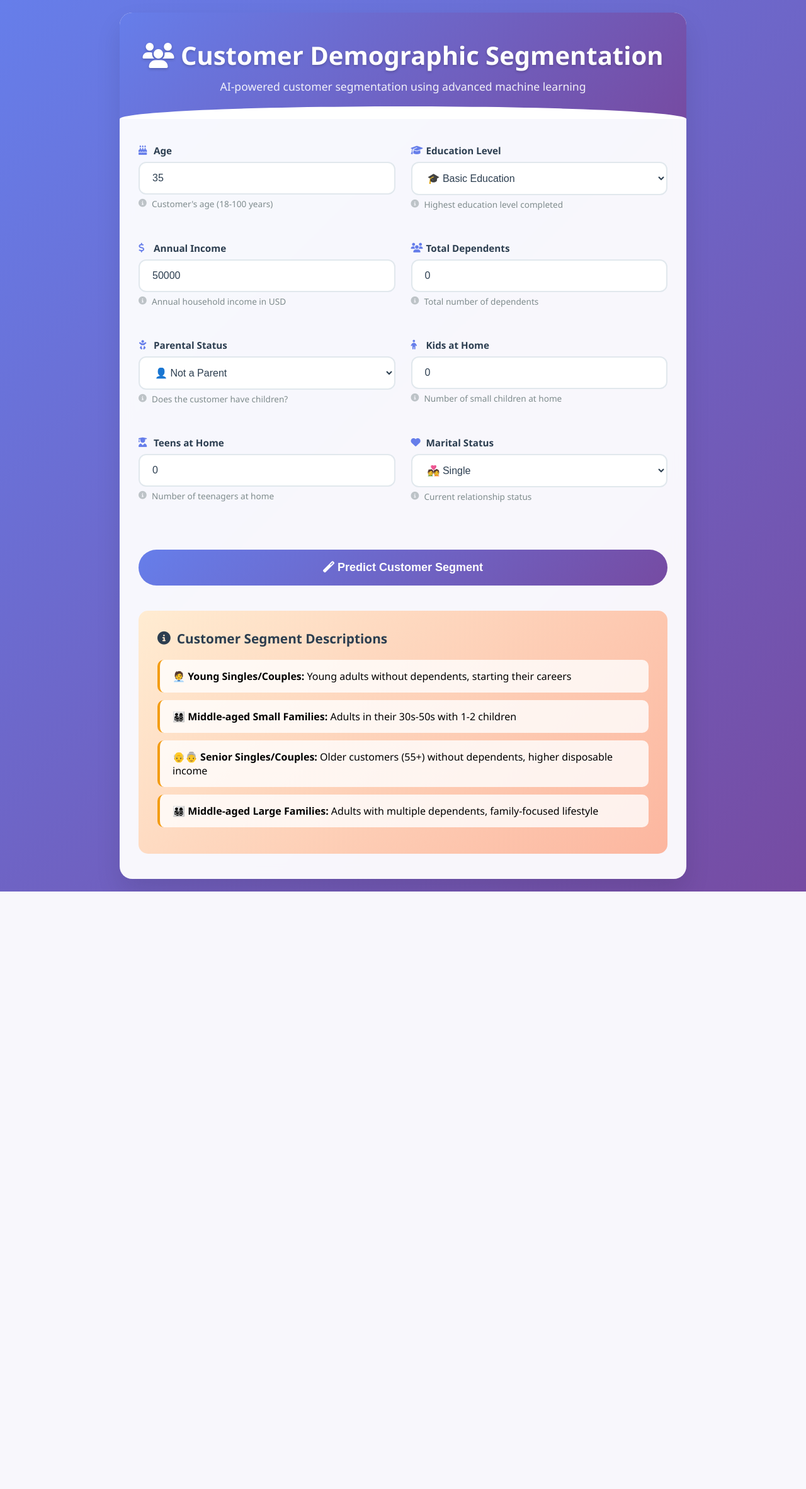
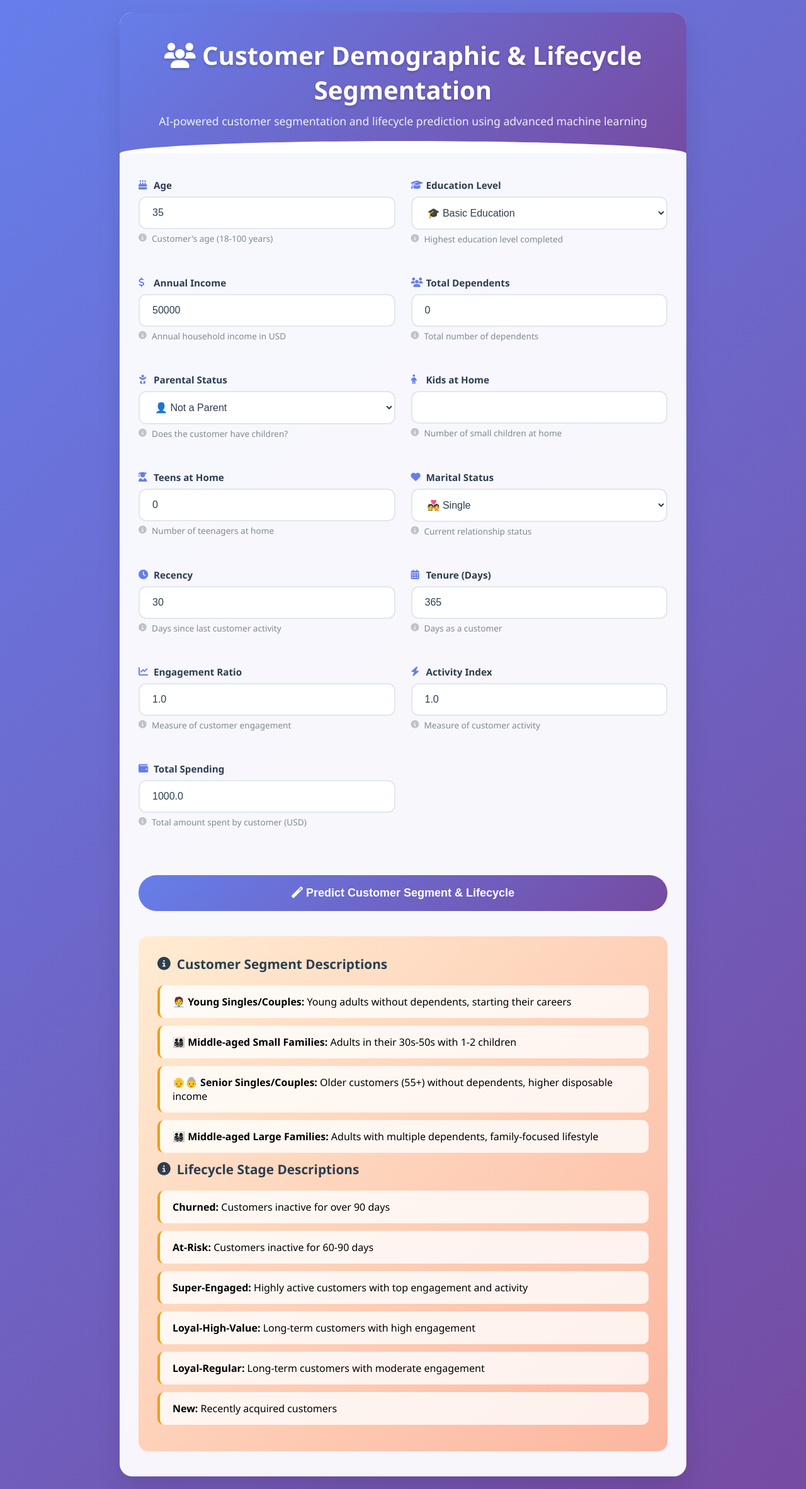
Before and after one commit to martinaainembabazi/GROUP-D-DATA-SCIENCE-PROJECT-ON-CUSTOMER-SEGMENTATION, a Flask app: page / in a window 1280 px wide. Shown: the whole page at 63% size. Before the commit the page ends 1416 px from the top, so only its background shows below. Run offline with Flask 3, Linux system fonts and the light colour scheme.

Commit message:
Temporary commit to apply stash

```diff
--- a/templates/index.html
+++ b/templates/index.html
@@ -3,7 +3,7 @@
 <head>
     <meta charset="UTF-8">
     <meta name="viewport" content="width=device-width, initial-scale=1.0">
-    <title>Customer Demographic Segmentation</title>
+    <title>Customer Demographic & Lifecycle Segmentation</title>
     <link href="https://cdnjs.cloudflare.com/ajax/libs/font-awesome/6.4.0/css/all.min.css" rel="stylesheet">
     <style>
         * {
@@ -356,13 +356,14 @@
 <body>
     <div class="container">
         <div class="header">
-            <h1><i class="fas fa-users"></i> Customer Demographic Segmentation</h1>
-            <p>AI-powered customer segmentation using advanced machine learning</p>
+            <h1><i class="fas fa-users"></i> Customer Demographic & Lifecycle Segmentation</h1>
+            <p>AI-powered customer segmentation and lifecycle prediction using advanced machine learning</p>
         </div>
 
         <div class="form-container">
             <form method="POST" action="/predict_form" id="predictionForm">
                 <div class="form-grid">
+                    <!-- Demographic Features -->
                     <div class="form-group">
                         <label for="age">
                             <i class="fas fa-birthday-cake"></i>
@@ -441,7 +442,7 @@
                             Kids at Home
                         </label>
                         <input type="number" id="kidhome" name="kidhome" min="0" max="5"
-                               value="{{ input_data.kidhome if input_data else '0' }}">
+                               value '{{ input_data.kidhome if input_data else "0" }}'>
                         <div class="help-text">
                             <i class="fas fa-info-circle"></i>
                             Number of small children at home
@@ -478,10 +479,76 @@
                             Current relationship status
                         </div>
                     </div>
+
+                    <!-- Lifecycle Features -->
+                    <div class="form-group">
+                        <label for="recency">
+                            <i class="fas fa-clock"></i>
+                            Recency
+                        </label>
+                        <input type="number" id="recency" name="recency" min="0" step="1"
+                               value="{{ input_data.recency if input_data else '30' }}" required>
+                        <div class="help-text">
+                            <i class="fas fa-info-circle"></i>
+                            Days since last customer activity
+                        </div>
+                    </div>
+
+                    <div class="form-group">
+                        <label for="tenure_days">
+                            <i class="fas fa-calendar-alt"></i>
+                            Tenure (Days)
+                        </label>
+                        <input type="number" id="tenure_days" name="tenure_days" min="0" step="1"
+                               value="{{ input_data.tenure_days if input_data else '365' }}" required>
+                        <div class="help-text">
+                            <i class="fas fa-info-circle"></i>
+                            Days as a customer
+                        </div>
+                    </div>
+
+                    <div class="form-group">
+                        <label for="engagement_ratio">
+                            <i class="fas fa-chart-line"></i>
+                            Engagement Ratio
+                        </label>
+                        <input type="number" id="engagement_ratio" name="engagement_ratio" min="0" step="0.01"
+                               value="{{ input_data.engagement_ratio if input_data else '1.0' }}" required>
+                        <div class="help-text">
+                            <i class="fas fa-info-circle"></i>
+                            Measure of customer engagement
+                        </div>
+                    </div>
+
+                    <div class="form-group">
+                        <label for="activity_index">
+                            <i class="fas fa-bolt"></i>
+                            Activity Index
+                        </label>
+                        <input type="number" id="activity_index" name="activity_index" min="0" step="0.01"
+                               value="{{ input_data.activity_index if input_data else '1.0' }}" required>
+                        <div class="help-text">
+                            <i class="fas fa-info-circle"></i>
+                            Measure of customer activity
+                        </div>
+                    </div>
+
+                    <div class="form-group">
+                        <label for="total_spending">
+                            <i class="fas fa-wallet"></i>
+                            Total Spending
+                        </label>
+                        <input type="number" id="total_spending" name="total_spending" min="0" step="0.01"
+                               value="{{ input_data.total_spending if input_data else '1000.0' }}" required>
+                        <div class="help-text">
+                            <i class="fas fa-info-circle"></i>
+                            Total amount spent by customer (USD)
+                        </div>
+                    </div>
                 </div>
 
                 <button type="submit" class="submit-btn">
-                    <i class="fas fa-magic"></i> Predict Customer Segment
+                    <i class="fas fa-magic"></i> Predict Customer Segment & Lifecycle
                 </button>
 
                 <div class="loading" id="loading">
@@ -492,9 +559,10 @@
 
             {% if result %}
             <div class="result">
-                <h3><i class="fas fa-chart-pie"></i> Prediction Result</h3>
+                <h3><i class="fas fa-chart-pie"></i> Prediction Results</h3>
+                <!-- Demographic Cluster Result -->
                 <div class="cluster-info">
-                    <h4><i class="fas fa-tag"></i> {{ result.cluster_label }}</h4>
+                    <h4><i class="fas fa-tag"></i> Demographic Cluster: {{ result.cluster_label }}</h4>
                     <p><strong>Cluster ID:</strong> {{ result.cluster }}</p>
                     <p class="confidence">
                         <i class="fas fa-percentage"></i>
@@ -502,11 +570,30 @@
                     </p>
                 </div>
 
-                <h4><i class="fas fa-chart-bar"></i> All Cluster Probabilities:</h4>
+                <h4><i class="fas fa-chart-bar"></i> Cluster Probabilities:</h4>
                 <ul class="probability-list">
                     {% for cluster, prob in result.all_probabilities.items() %}
                     <li>
                         <span><strong>{{ cluster }}</strong></span>
+                        <span class="confidence">{{ (prob * 100)|round(1) }}%</span>
+                    </li>
+                    {% endfor %}
+                </ul>
+
+                <!-- Lifecycle Stage Result -->
+                <div class="cluster-info">
+                    <h4><i class="fas fa-circle-notch"></i> Lifecycle Stage: {{ result.lifecycle_stage }}</h4>
+                    <p class="confidence">
+                        <i class="fas fa-percentage"></i>
+                        <strong>Confidence:</strong> {{ (result.lifecycle_confidence * 100)|round(1) }}%
+                    </p>
+                </div>
+
+                <h4><i class="fas fa-chart-bar"></i> Lifecycle Stage Probabilities:</h4>
+                <ul class="probability-list">
+                    {% for stage, prob in result.lifecycle_probabilities.items() %}
+                    <li>
+                        <span><strong>{{ stage }}</strong></span>
                         <span class="confidence">{{ (prob * 100)|round(1) }}%</span>
                     </li>
                     {% endfor %}
@@ -528,6 +615,15 @@
                     <li><strong>👨‍👩‍👧‍👦 Middle-aged Small Families:</strong> Adults in their 30s-50s with 1-2 children</li>
                     <li><strong>👴👵 Senior Singles/Couples:</strong> Older customers (55+) without dependents, higher disposable income</li>
                     <li><strong>👨‍👩‍👧‍👦 Middle-aged Large Families:</strong> Adults with multiple dependents, family-focused lifestyle</li>
+                </ul>
+                <h4><i class="fas fa-info-circle"></i> Lifecycle Stage Descriptions</h4>
+                <ul class="cluster-descriptions">
+                    <li><strong>Churned:</strong> Customers inactive for over 90 days</li>
+                    <li><strong>At-Risk:</strong> Customers inactive for 60-90 days</li>
+                    <li><strong>Super-Engaged:</strong> Highly active customers with top engagement and activity</li>
+                    <li><strong>Loyal-High-Value:</strong> Long-term customers with high engagement</li>
+                    <li><strong>Loyal-Regular:</strong> Long-term customers with moderate engagement</li>
+                    <li><strong>New:</strong> Recently acquired customers</li>
                 </ul>
             </div>
         </div>
```
Also changed, not shown: 1 other file.
